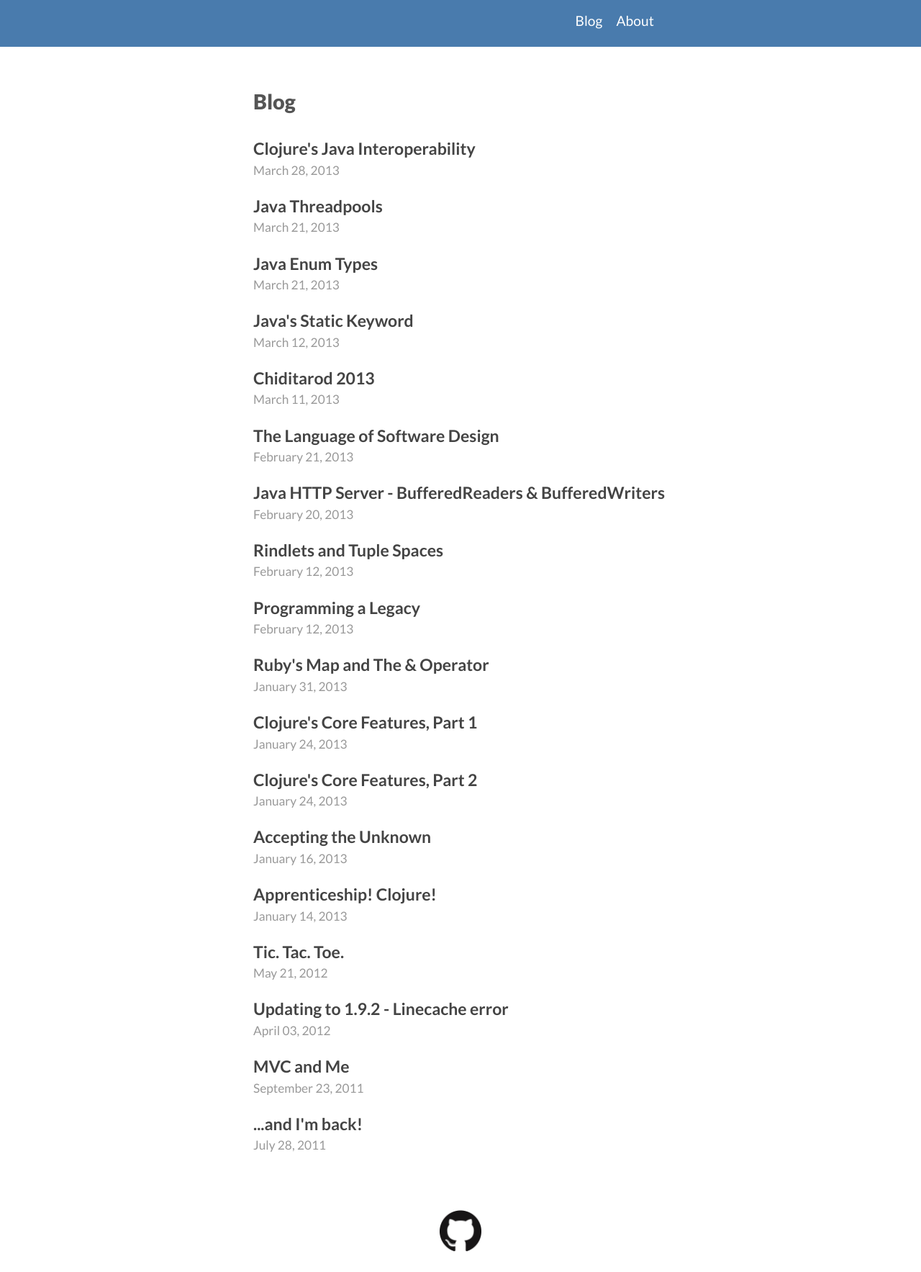
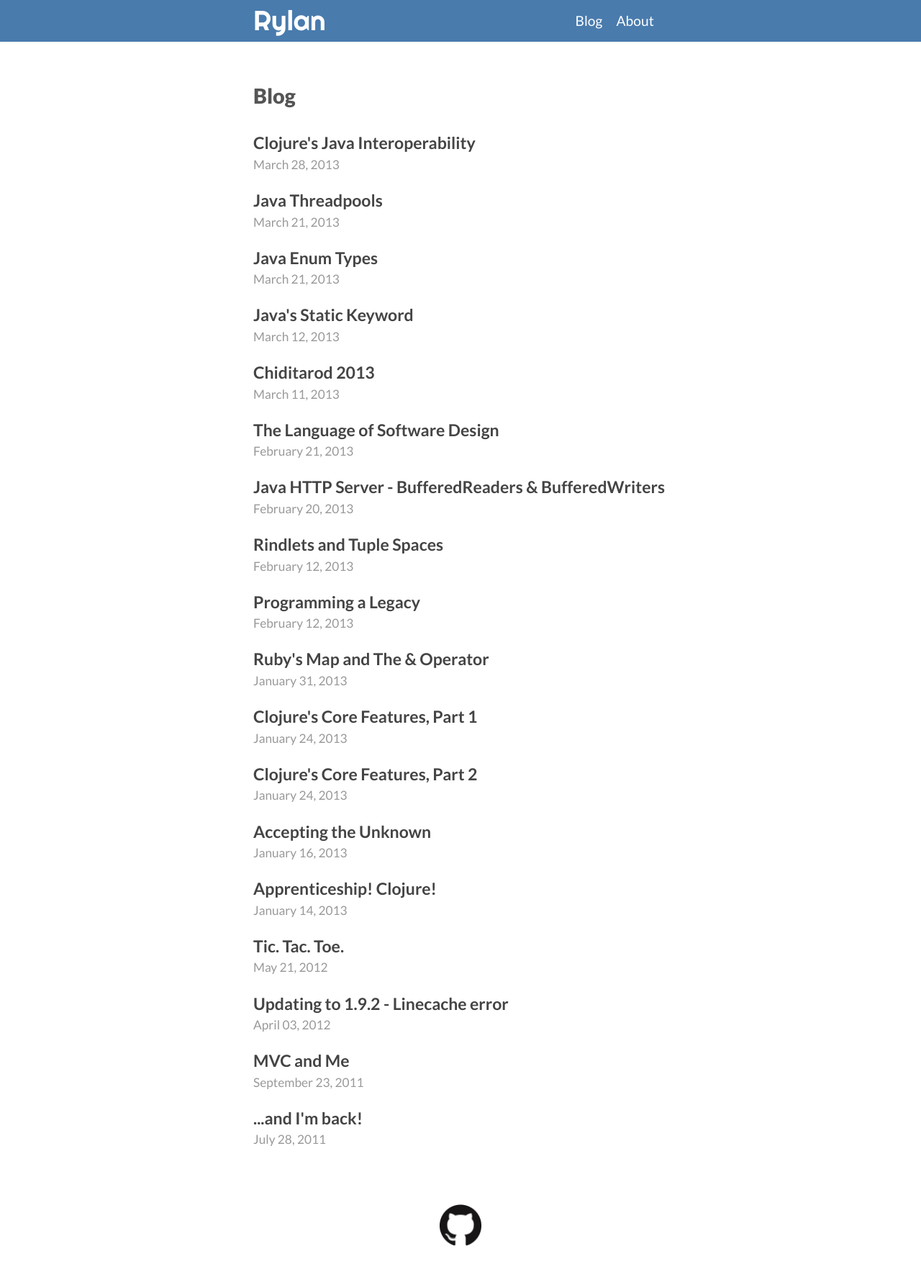
Before and after one commit to rylo/rylo.github.io, a Jekyll site: the page built from index.html, in a window 1280 px wide. Shown: the whole page at 72% size. Built offline with Jekyll 4.4.1, drawn with Linux system fonts in a browser that asks for light colours; Markdown is read by kramdown in place of the engine named in the settings.

Commit message:
adds my name to the header

```diff
--- a/_includes/navigation.html
+++ b/_includes/navigation.html
@@ -1,4 +1,5 @@
 <div class="container">
+  <span class="site-logo">Rylan</span>
   <ul class="navigation">
     <li><a href="/about">About</a></li>
     <li><a href="/">Blog</a></li>
--- a/_layouts/default.html
+++ b/_layouts/default.html
@@ -14,7 +14,7 @@
     <link rel="stylesheet" href="/css/main.css">
 
     <!-- Google Fonts -->
-    <link href='http://fonts.googleapis.com/css?family=Lato:400,700,900' rel='stylesheet' type='text/css'>
+    <link href='http://fonts.googleapis.com/css?family=Righteous|Lato:400,700,900' rel='stylesheet' type='text/css'>
   </head>
   <body>
     <header class="blur">{% include navigation.html %}</header>
--- a/css/main.css
+++ b/css/main.css
@@ -58,10 +58,17 @@
   margin-bottom: 3rem;
 }
 
+.site-logo {
+  color: #fff;
+  font-family: "Righteous", Arial;
+  font-size: 2em;
+  left: 0;
+}
+
 .navigation {
+  float: right;
   line-height: 3rem;
   list-style: none;
-  width: 100%;
 }
 
 .navigation li {
```
